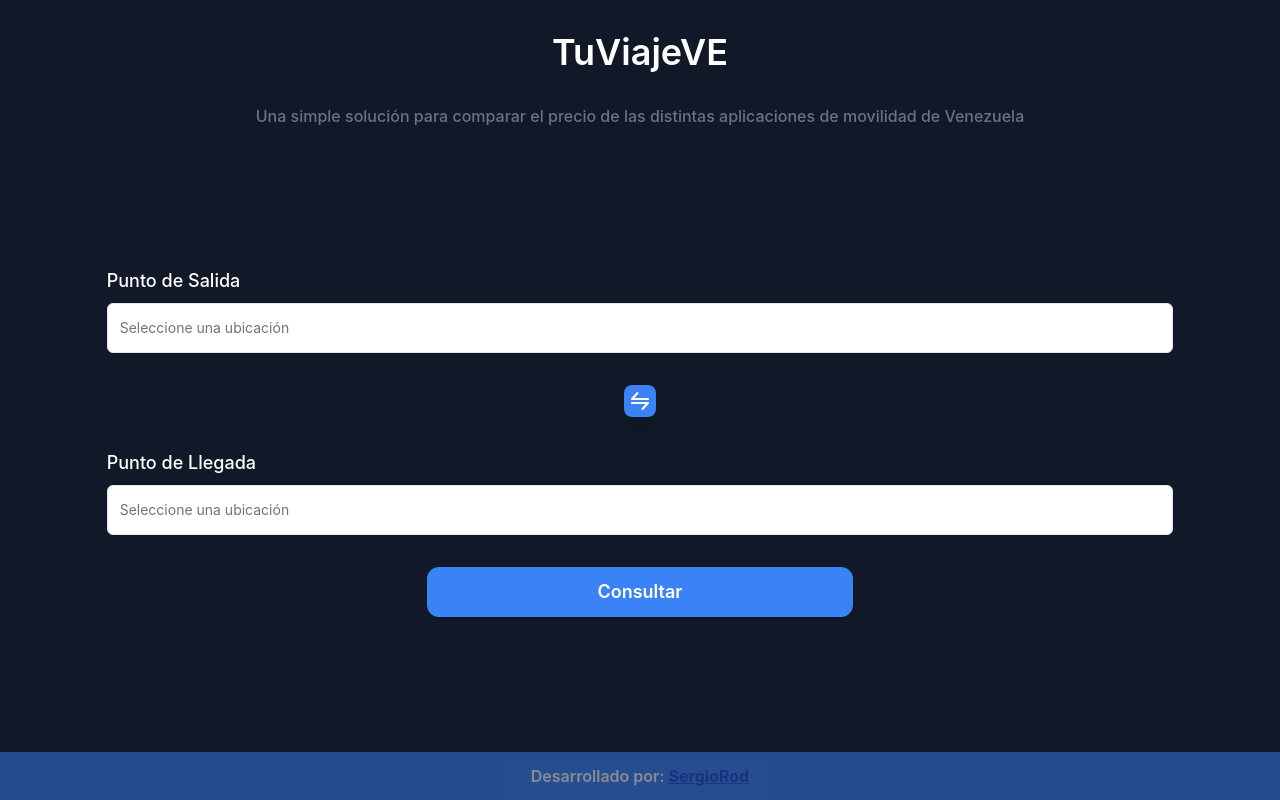
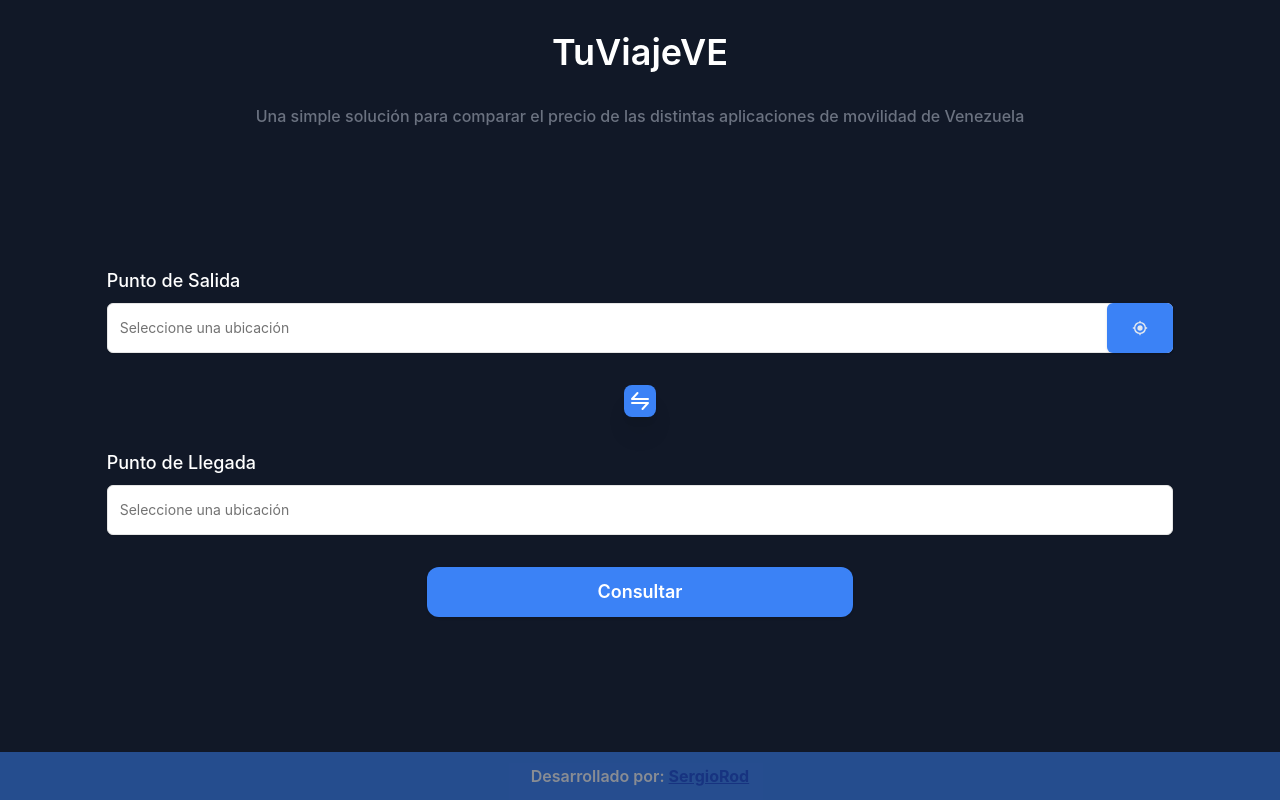
Before and after one commit to SergioRod21/tuviajeve-front, a React (Vite) app: page / in a window 1280 px wide. Built offline with nearby package versions, Linux system fonts and the light colour scheme.

Commit message:
add current location feature to QuoteForm; implement geolocation fetching and update origin state

```diff
--- a/src/components/QuoteForm.tsx
+++ b/src/components/QuoteForm.tsx
@@ -2,7 +2,6 @@ import { Input } from "@/components/ui/input";
 import { Label } from "@/components/ui/label";
 import { Button } from "@/components/ui/button";
 import LocationList from '@/components/LocationsList'
-import Map from '@/components/Map'
 
 import { useState, useEffect } from "react";
 import { useNavigate } from 'react-router';
@@ -18,6 +17,7 @@ function QuoteForm() {
     lon: number;
   }
 
+  const [currentLocation, setCurrentLocation] = useState<Location | null>(null);
   const [origin, setOrigin] = useState("");
   const [originOptions, setOriginOptions] = useState([]);
   const [destination, setDestination] = useState("");
@@ -126,6 +126,14 @@ function QuoteForm() {
     setDestinationOptions([]);
   }, [selectedDestination])
 
+  useEffect(() => {
+    if (currentLocation) {
+      setSelectedOrigin(currentLocation);
+      setOrigin(currentLocation.address1);
+    }
+  }, [currentLocation]);
+
+
   const switchLocations = () => {
     const temp = selectedOrigin;
     setSelectedOrigin(selectedDestination);
@@ -135,11 +143,24 @@ function QuoteForm() {
   }
 
 
+  const fetchCurrentLocation = () => {
+    navigator.geolocation.getCurrentPosition((position) => {
+      const location = {
+        lat: position.coords.latitude,
+        lon: position.coords.longitude,
+        address1: "Ubicación actual",
+      };
+      setCurrentLocation(location);
+      console.log("location", location);
+    }, (error) => {
+      console.error("Error getting current location", error);
+    });
+  }
+
+
+
   return (
     <div className="absolute top-1/3 flex flex-col justify-start gap-y-8 items-center h-3/6 w-full">
-      {/*<div className="w-[500px] h-[500px] bg-gray-50 ">
-        <Map />
-      </div>*/}
       <div className="flex flex-col w-5/6 items-center relative">
         <Label className="self-start mb-2 text-white text-lg">
           Punto de Salida
@@ -152,6 +173,9 @@ function QuoteForm() {
             onChange={(event) => setOrigin(event.target.value)}
             disabled={!!selectedOrigin}
           />
+          <Button onClick={() => { fetchCurrentLocation() }} className={`${currentLocation ? "hidden" : ""} items-center absolute right-0 top-0 h-full bg-blue-500 font-semibold text-slate-200 p-6 text-xl`}>
+            <svg xmlns="http://www.w3.org/2000/svg" width="24" height="24" viewBox="0 0 24 24" fill="currentColor" className="w-24 h-24 icon icon-tabler icons-tabler-filled icon-tabler-current-location"><path stroke="none" d="M0 0h24v24H0z" fill="none" /><path d="M12 1a1 1 0 0 1 1 1v1.055a9.004 9.004 0 0 1 7.946 7.945h1.054a1 1 0 0 1 0 2h-1.055a9.004 9.004 0 0 1 -7.944 7.945l-.001 1.055a1 1 0 0 1 -2 0v-1.055a9.004 9.004 0 0 1 -7.945 -7.944l-1.055 -.001a1 1 0 0 1 0 -2h1.055a9.004 9.004 0 0 1 7.945 -7.945v-1.055a1 1 0 0 1 1 -1m0 4a7 7 0 1 0 0 14a7 7 0 0 0 0 -14m0 3a4 4 0 1 1 -4 4l.005 -.2a4 4 0 0 1 3.995 -3.8" /></svg>
+          </Button>
           <Button onClick={() => setSelectedOrigin(undefined)} className={`${selectedOrigin ? "flex" : "hidden"} items-center absolute right-0 top-0 h-full bg-slate-200 font-semibold text-slate-800 hover:text-slate-200 p-6 text-lg`}>
             X
           </Button>
```
